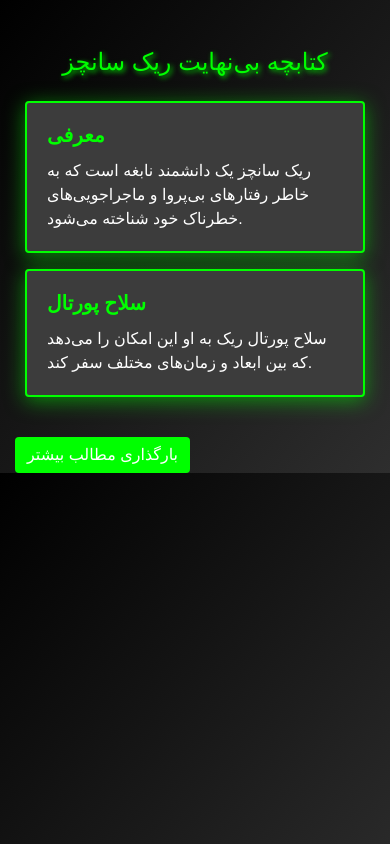
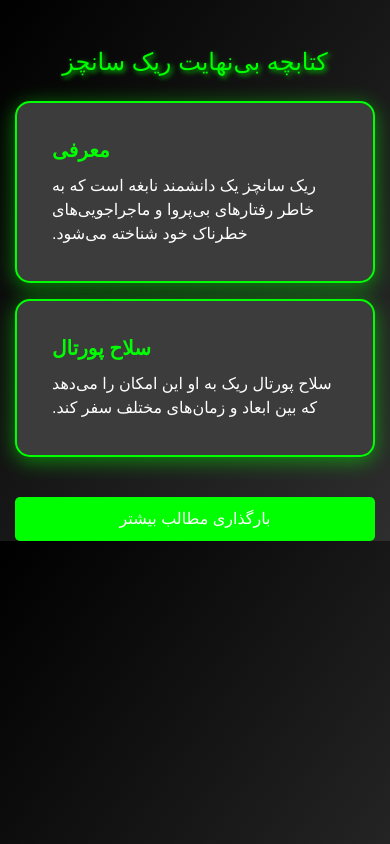
Before and after one commit to m4tinbeigi-official/The-Infinite-Insights-of-Rick-Sanchez, a plain HTML site: page index.html in a window 390 px wide. Drawn offline with nearby package versions, Linux system fonts and the light colour scheme; a web font is replaced by a local one.

Commit message:
convert en to fa

```diff
--- a/index.html
+++ b/index.html
@@ -1,5 +1,5 @@
 <!DOCTYPE html>
-<html lang="en">
+<html lang="fa" dir="rtl">
 <head>
     <meta charset="UTF-8">
     <meta name="viewport" content="width=device-width, initial-scale=1.0">
--- a/style.css
+++ b/style.css
@@ -1,17 +1,25 @@
 body {
     font-family: 'Vazir', sans-serif;
     background: linear-gradient(to bottom right, #000, #2e2e2e);
+    color: #ffffff;
 }
 
 h1 {
     color: #00ff00;
     text-shadow: 2px 2px 5px #00cc00;
+    margin-bottom: 30px;
 }
 
 .card {
     background-color: #3c3c3c;
     border: 2px solid #00ff00; /* Neon green */
     box-shadow: 0 4px 20px rgba(0, 255, 0, 0.5);
+    border-radius: 15px; /* Rounded corners */
+    transition: transform 0.2s;
+}
+
+.card:hover {
+    transform: scale(1.05); /* Slight scaling on hover */
 }
 
 .card-title {
@@ -27,6 +35,8 @@ h1 {
     background-color: #00ff00;
     border: none;
     transition: background-color 0.3s;
+    border-radius: 5px;
+    padding: 10px 20px;
 }
 
 .btn-success:hover {
@@ -47,6 +57,11 @@ footer {
     }
 
     .card {
-        margin: 10px;
+        margin: 10px 0;
+        padding: 15px;
+    }
+
+    .btn-success {
+        width: 100%; /* Full width button on mobile */
     }
 }
```
